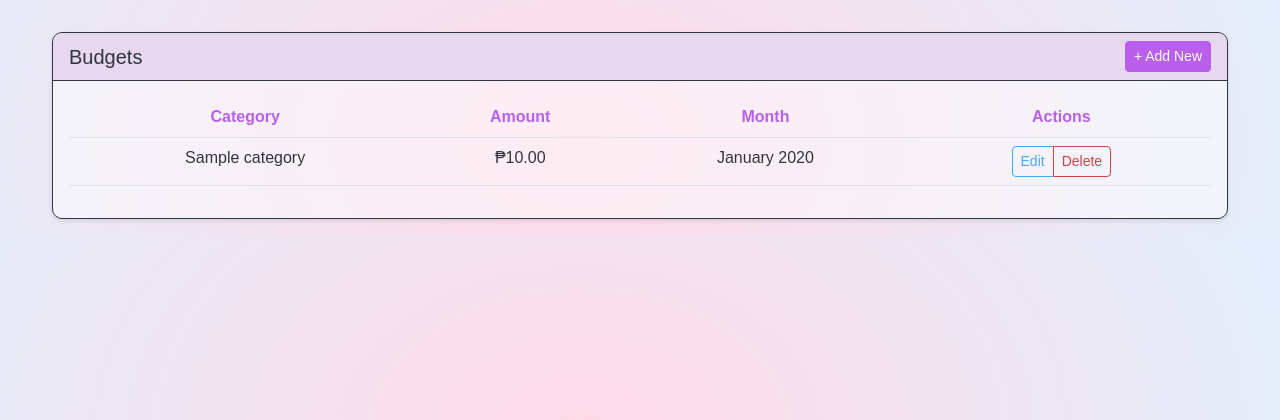
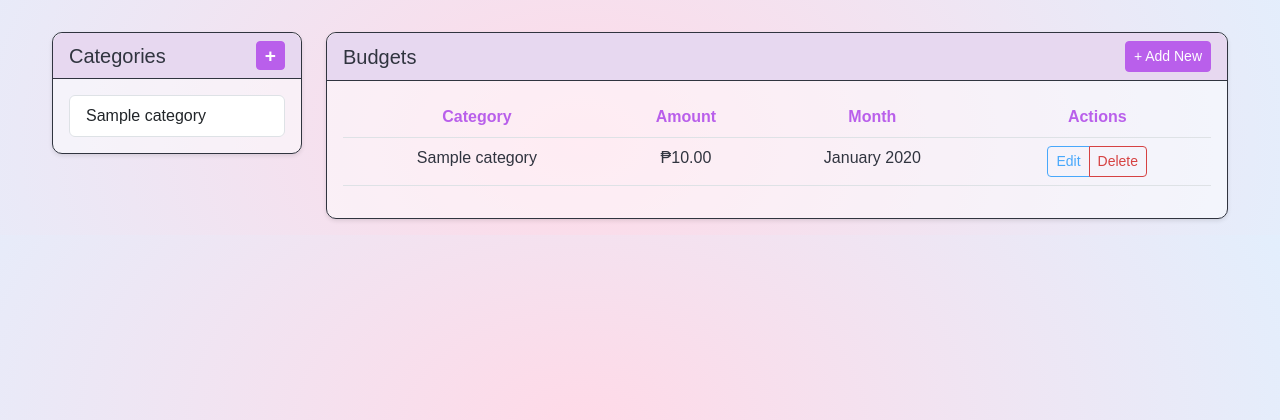
Before and after one commit to cleliamolanda/budget-tracker, a Django app: page /budgets/ in a window 1280 px wide. Shown: the part 56-476 px from the top of the page. Run offline with Django 5.2, Linux system fonts and the light colour scheme; a user stored in the database is signed in; tables that the repository leaves empty hold one stand-in row (values such as "Sample post"); some web fonts are replaced.

Commit message:
adds category vuew under budgets tab

```diff
--- a/budget/templates/budget/budget_list.html
+++ b/budget/templates/budget/budget_list.html
@@ -4,6 +4,28 @@
 {% block title %}{{ title }} - Budget Tracker{% endblock %}
 
 {% block content %}
+<div class="d-flex" style="gap: 1.5rem; align-items: flex-start;">
+    <!-- Categories Sidebar -->
+    <div class="card custom-card categories-sidebar" style="width: 250px; max-height: 600px; overflow-y: auto;">
+        <div class="card-header d-flex justify-content-between align-items-center custom-card-header-border custom-card-header-purple">
+            <h5 class="card-title custom-text-blk mb-0">Categories</h5>
+            <a href="{% url 'budget:category-create' %}" class="btn btn-primary btn-sm custom-btn-purple p-1 px-2" title="Add Category" style="font-size: 1rem; line-height: 1;">
+                <span style="font-weight: bold; font-size: 1.2em;">&#43;</span>
+            </a>
+        </div>
+        <div class="card-body" style="padding: 1rem;">
+            <ul class="list-group">
+                {% for category in categories %}
+                    <li class="list-group-item">{{ category.name }}</li>
+                {% empty %}
+                    <li class="list-group-item text-muted">No categories found.</li>
+                {% endfor %}
+            </ul>
+        </div>
+    </div>
+
+    <!-- Budgets List -->
+    <div class="flex-grow-1">
         <div class="card custom-card">
             <div class="card-header d-flex justify-content-between align-items-center custom-card-header-border custom-card-header-purple">
                 <h5 class="card-title custom-text-blk mb-0">{{ title }}</h5>
@@ -43,4 +65,6 @@
                 </div>
             </div>
         </div>
+    </div>
+</div>
 {% endblock %}
--- a/budget/views.py
+++ b/budget/views.py
@@ -37,13 +37,13 @@ class CategoryCreateView(LoginRequiredMixin, CreateView):
     model = Category
     form_class = CategoryForm
     template_name = 'budget/form.html'
-    success_url = reverse_lazy('budget:category-list')
+    success_url = reverse_lazy('budget:budget-list')
 
     def get_context_data(self, **kwargs):
         context = super().get_context_data(**kwargs)
         context['title'] = 'Create Category'
         context['submit_text'] = 'Create'
-        context['cancel_url'] = reverse_lazy('budget:category-list')
+        context['cancel_url'] = reverse_lazy('budget:budget-list')
         return context
 
     def form_valid(self, form):
@@ -59,23 +59,23 @@ class CategoryUpdateView(LoginRequiredMixin, UpdateView):
     model = Category
     form_class = CategoryForm
     template_name = 'budget/form.html'
-    success_url = reverse_lazy('budget:category-list')
+    success_url = reverse_lazy('budget:budget-list')
 
     def get_context_data(self, **kwargs):
         context = super().get_context_data(**kwargs)
         context['title'] = 'Update Category'
         context['submit_text'] = 'Update'
-        context['cancel_url'] = reverse_lazy('budget:category-list')
+        context['cancel_url'] = reverse_lazy('budget:budget-list')
         return context
 
 class CategoryDeleteView(LoginRequiredMixin, DeleteView):
     model = Category
     template_name = 'budget/confirm_delete.html'
-    success_url = reverse_lazy('budget:category-list')
+    success_url = reverse_lazy('budget:budget-list')
 
     def get_context_data(self, **kwargs):
         context = super().get_context_data(**kwargs)
-        context['cancel_url'] = reverse_lazy('budget:category-list')
+        context['cancel_url'] = reverse_lazy('budget:budget-list')
         return context
 
 class TransactionListView(LoginRequiredMixin, ListView):
@@ -160,6 +160,7 @@ class BudgetListView(LoginRequiredMixin, ListView):
         context['create_url'] = 'budget:budget-create'
         context['update_url'] = 'budget:budget-update'
         context['delete_url'] = 'budget:budget-delete'
+        context['categories'] = Category.objects.filter(user=self.request.user)
         return context
 
 class BudgetCreateView(LoginRequiredMixin, CreateView):
```
Lines whose indentation alone changed are shown as unchanged.
